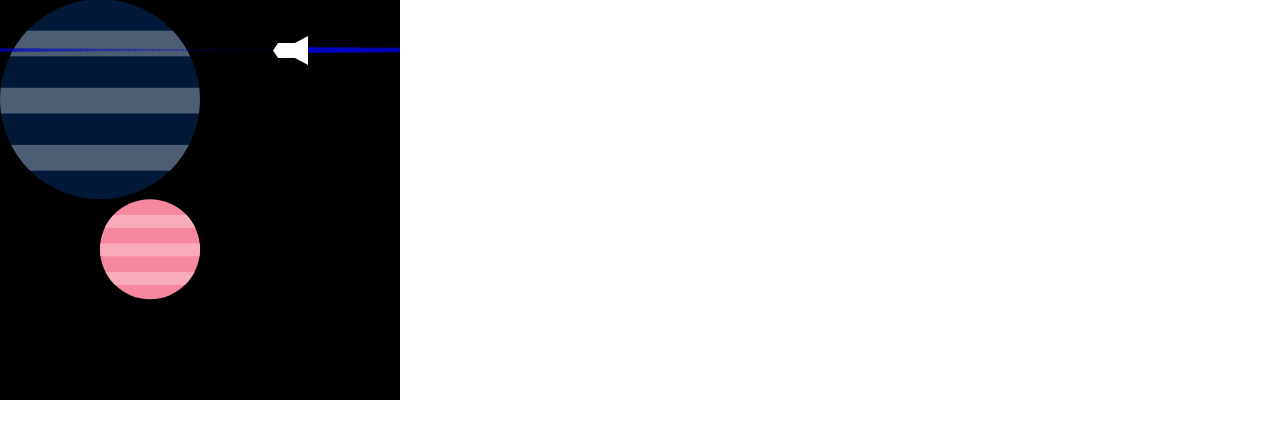
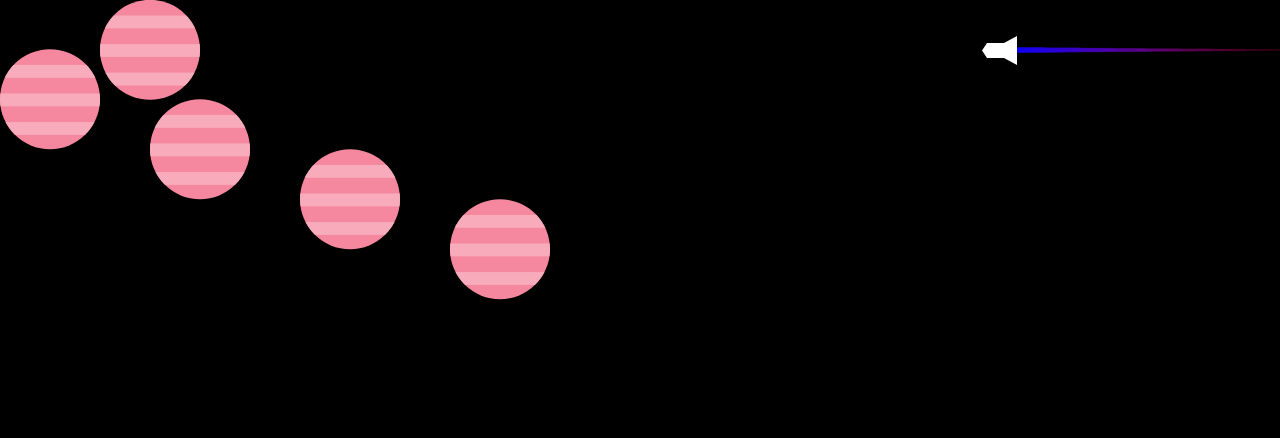
Before and after one commit to IvoKroon/Flying-rocket, a plain HTML site: page index.html in a window 1280 px wide. Drawn offline with Linux system fonts and the light colour scheme.

Commit message:
Added some new stuff.

```diff
--- a/index.html
+++ b/index.html
@@ -1,23 +1,28 @@
 <!DOCTYPE html>
 <html lang="en">
+
 <head>
     <meta charset="UTF-8">
     <meta name="viewport" content="width=device-width, initial-scale=1.0">
     <meta http-equiv="X-UA-Compatible" content="ie=edge">
     <title>Document</title>
     <style>
-        *{
-            margin:0;
-            padding:0;
+        * {
+            margin: 0;
+            padding: 0;
         }
-        /* canvas{
-            width: 100vw;
-            height: 100vh; */
-        /* } */
+
+        html,
+        body {
+            overflow: hidden;
+            height: 100vh;
+        }
     </style>
 </head>
+
 <body>
-        <canvas id="canvas" width="400" height="400" style="background: black;"></canvas>
-        <script src="script.js"></script>
+    <canvas id="canvas" width="400" height="400" style="background: black;"></canvas>
+    <script src="script.js"></script>
 </body>
+
 </html>
--- a/script.js
+++ b/script.js
@@ -29,6 +29,8 @@ window.onload = function () {
 };
 
 function init() {
+    canvas.width = document.body.clientWidth;
+    canvas.height = document.body.clientHeight;
     spawner = new Spawner();
     loop();
 }
@@ -56,15 +58,26 @@ class Spawner {
 
         // When planet get destroyed get 5 astroids and they go to other astroids and form new planets.
         // Something with colors?
-        this.planet = new Planet(ctx, 150, 250, 50, 'rgb(245,136,158)');
-        this.planet2 = new Planet(ctx, 100, 100, 100, 'rgb(1,25,54)');
+        this.planets = [
+            new Planet(ctx, 150, 50, 50, 'rgb(245,136,158)'),
+            new Planet(ctx, 50, 100, 50, 'rgb(245,136,158)'),
+            new Planet(ctx, 200, 150, 50, 'rgb(245,136,158)'),
+            new Planet(ctx, 350, 200, 50, 'rgb(245,136,158)'),
+            new Planet(ctx, 500, 250, 50, 'rgb(245,136,158)'),
+        ]
+        // this.planet = new Planet(ctx, 150, 250, 50, 'rgb(245,136,158)');
+        // this.planet2 = new Planet(ctx, 100, 100, 100, 'rgb(1,25,54)');
         this.SpaceShip = new SpaceShip(ctx, 250, 50);
         this.draw();
     }
 
     draw() {
-        this.planet.draw();
-        this.planet2.draw();
+        // this.planet.draw();
+        // this.planet2.draw();
+        for(let j = 0; j < this.planets.length; j++){
+            this.planets[j].draw();
+        }
+
         this.SpaceShip.draw();
     }
 }
@@ -79,13 +92,12 @@ class SpaceShip extends GameObject {
         this.height = 35;
         this.width = 30;
         this.rotateSpeed = 40;
-        this.speed = 3;
+        this.speed = 2;
         this.holdingLeft = false;
         this.holdingRight = false;
         this.positions = [];
         // Calculate the direction which the spaceship need to fly.
         window.addEventListener('keyup', (e) => {
-            console.log('Up');
             if (e.keyCode === 65 || e.keyCode === 37) {
                 this.holdingLeft = false;
             } else if (e.keyCode === 68 || e.keyCode === 39) {
@@ -93,7 +105,6 @@ class SpaceShip extends GameObject {
             }
         })
         window.addEventListener('keydown', (e) => {
-            console.log('Down');
             if (e.keyCode === 65 || e.keyCode === 37) {
                 // this.direction -= Math.PI / this.rotateSpeed;
                 this.holdingLeft = true;
@@ -131,25 +142,28 @@ class SpaceShip extends GameObject {
     calcDirection() {
         var dx = this.xDes - this.x;
         var dy = this.yDes - this.y;
-        console.log(dx);
         var dist = Math.sqrt(dx * dx + dy * dy);
         this.direction = Math.atan2(dx, dy);
-        console.log("dir " + this.direction);
     };
 
     move() {
         // Move to a direction
         if (this.holdingLeft) {
             this.direction -= Math.PI / this.rotateSpeed;
-            console.log('LEFT');
         } else if (this.holdingRight) {
-            console.log('RIGHT');
             this.direction += Math.PI / this.rotateSpeed;
         }
+        // GET LAST IN ARRAY
+        // GET NEW
+        // - THEM AND / 2 + LAST ONE
+
+        // if (this.positions.length > 1) {
         // We want to know all the movements
         this.positions.push({ x: this.x, y: this.y });
-        if (this.positions.length > 200) {
+        //PUSH BETWEEN 2 AN EXTRA
+        if (this.positions.length >= 200) {
             this.positions.shift();
+
             //remove the first element when there are more then 50 positions.
         }
 
@@ -193,21 +207,14 @@ class SpaceShip extends GameObject {
         // this.ctx.stroke();
         const size = 3 / this.positions.length;
         const opacity = 1 / this.positions.length;
-        console.log(size);
+        // const red = 0.7;
+        const red = 255 / this.positions.length;
         for (let i = 0; i < this.positions.length; i++) {
-            // this.ctx.fillStyle="#FF0000";
-            // this.ctx.rect(this.positions[i].x,this.positions[i].y,5,5);
-
-            // this.ctx.fillRect(this.positions[i].x,this.positions[i].y,5,5);
-
-            this.ctx.fillStyle = "rgba(0,0,200,"+ opacity*i +")"; //red
+            this.ctx.fillStyle = "rgba(" + (Math.floor(255 - red * i) * 1.2) + ",0," + Math.floor(red * i) + "," + opacity * i + ")"; //red
             this.ctx.beginPath();
-            this.ctx.arc(this.positions[i].x,this.positions[i].y, 0 + i * size,0,Math.PI*2,true);
+            this.ctx.arc(this.positions[i].x, this.positions[i].y, 0 + i * size, 0, Math.PI * 2, true);
             this.ctx.closePath();
             this.ctx.fill();
-            // this.ctx.beginPath();
-            // this.ctx.fillStyle="#FF0000";
-            // this.ctx.arc(this.positions[i].x,this.positions[i].y,50,0,2*Math.PI);
         }
 
     }
```
